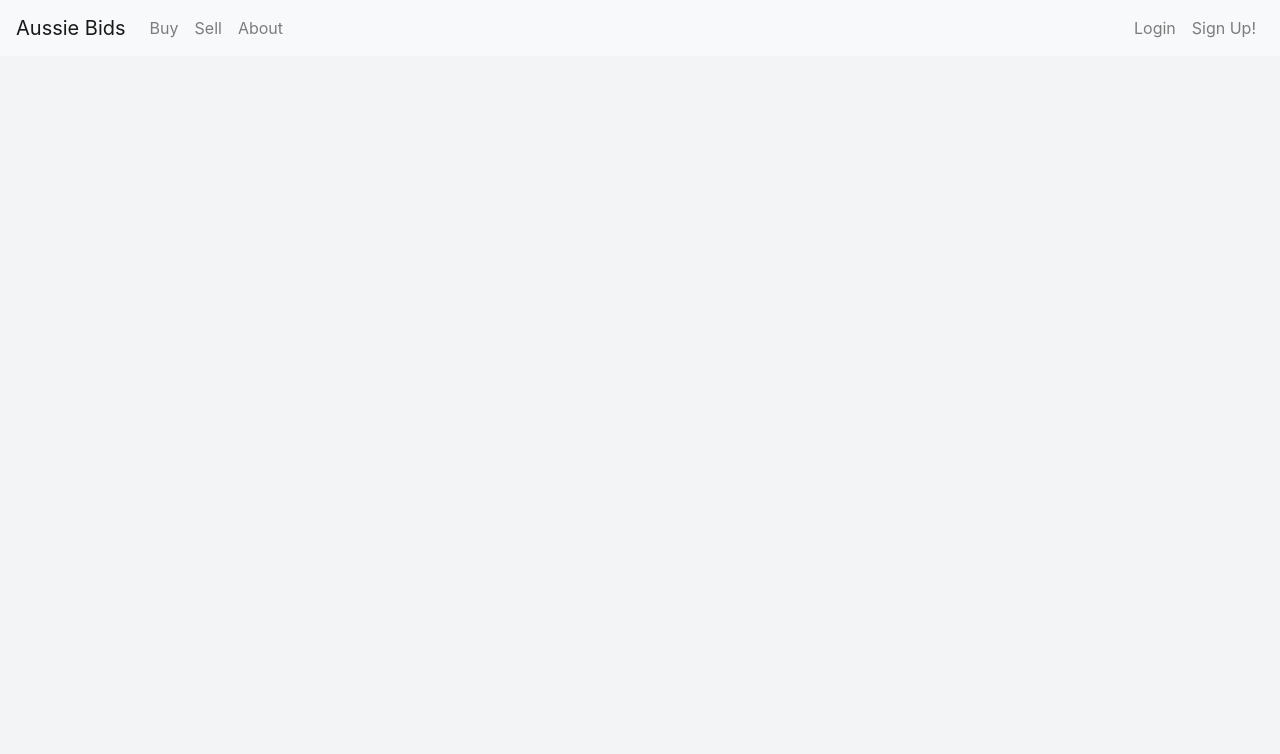
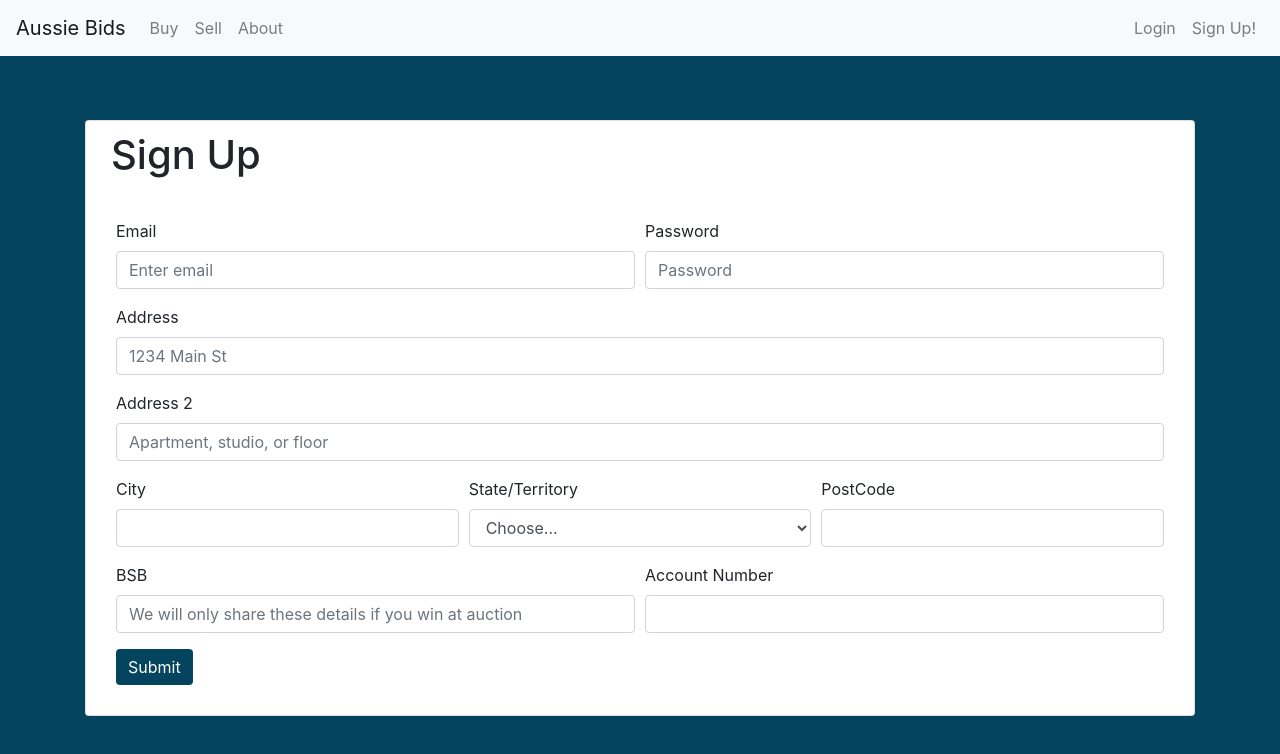
Before and after one commit to n3ih7/Oz-Property-Bids, a React (Create React App) app in the folder front-end/: page /signup in a window 1280 px wide. Shown: the top 754 px of the page. Built offline with nearby package versions, Linux system fonts and the light colour scheme.

Commit message:
signup page done

```diff
--- a/front-end/src/App.css
+++ b/front-end/src/App.css
@@ -1,5 +1,5 @@
 .App-background{
-  background-color: #f3f4f6;
+  background-color:#05445E;
   bottom:0;
   left: 0;
   top:0;
--- a/front-end/src/App.js
+++ b/front-end/src/App.js
@@ -4,6 +4,7 @@ import { withCookies } from 'react-cookie';
 import NavigationBar from './components/NavigationBar';
 import Home from './pages/Home';
 import Login from './pages/Login'
+import SignUp from './pages/SignUp';
 import 'bootstrap/dist/css/bootstrap.min.css';
 import './App.css';
 
@@ -14,11 +15,11 @@ class App extends Component{
     return(
       <Router>
         <div className="App-background">
-        <NavigationBar/>
+        <NavigationBar cookies = {this.props.cookies}/>
         <Switch>
           <Route exact path ="/"><Home cookies= {this.props.cookies} /></Route>
           <Route exact path ="/login" ><Login cookies= {this.props.cookies} /></Route>
-          <Route path ="/user/:id"></Route>
+          <Route exact path="/signup"><SignUp cookies = {this.props.cookies}/></Route>
         </Switch>
         </div>
       </Router>
--- a/front-end/src/components/NavigationBar.js
+++ b/front-end/src/components/NavigationBar.js
@@ -2,6 +2,31 @@ import React, {Component} from 'react';
 import {Nav, Navbar} from 'react-bootstrap';
 
 class NavigationBar extends Component{
+
+  constructor(props){
+    super(props);
+    this.cookies = this.props.cookies.cookies;
+
+    this.accountPage = this.accountPage.bind(this);
+  }
+
+  accountPage(){
+    if(this.cookies.authenticated === "true"){
+      return(
+        <Nav.Link className = "ml-auto" href="/account">My Account</Nav.Link>
+      );
+    }
+    else{
+      return(
+      <>
+        <Nav.Link className = "ml-auto" href="/login">Login</Nav.Link>
+        <Nav.Link href="/signup">Sign Up!</Nav.Link>
+      </>
+      );
+    }
+
+  }
+
   render(){
       return(
           <Navbar bg="light" variant="light">
@@ -10,8 +35,7 @@ class NavigationBar extends Component{
               <Nav.Link href="/buy">Buy</Nav.Link>
               <Nav.Link href="/sell">Sell</Nav.Link>
               <Nav.Link href="/about">About</Nav.Link>
-                <Nav.Link className = "ml-auto" href="/login">Login</Nav.Link>
-                <Nav.Link href="/signup">Sign Up!</Nav.Link>
+              {this.accountPage()}
             </Nav>
         </Navbar>
       );
--- a/front-end/src/pages/Home.css
+++ b/front-end/src/pages/Home.css
@@ -4,7 +4,7 @@
     background-repeat: no-repeat;
     background-position: center;
     width: 100%;
-    height: 300px;
+    height: 90%;
     z-index: 0;
     position: relative;
 }
--- a/front-end/src/pages/Login.css
+++ b/front-end/src/pages/Login.css
@@ -1,7 +1,3 @@
 .card-style{
-  margin: 0;
-  position: relative;
-  top: 30%;
-  -ms-transform: translateY(-50%);
-  transform: translateY(-50%);
+  margin-top: 2%;
 }
--- a/front-end/src/pages/Login.js
+++ b/front-end/src/pages/Login.js
@@ -17,6 +17,7 @@ class Login extends Component{
         }
 
         this.cookies = this.props.cookies;
+        this.cookies.set('authenticated', true, {path:'/'})
 
         this.username = React.createRef();
         this.password = React.createRef();
@@ -34,12 +35,13 @@ class Login extends Component{
 
         else if (this.state.loading === true){
             return(
-                <Spinner animation="border" role="status"></Spinner>
+                <Spinner animation="border" role="status" style={{marginTop:"20%"}}></Spinner>
             );
         }
 
         else if (this.state.authenticated === null && this.state.loading === false){
             return(
+            <Col md="6">
                 <Card>
                     <Card.Body>
                         <Card.Title>Login</Card.Title>
@@ -53,23 +55,25 @@ class Login extends Component{
                                 <Form.Label>Password</Form.Label>
                                 <Form.Control type="password" placeholder="Password" ref={this.password} />
                             </Form.Group>
-                        <Button variant="primary" type="submit" onClick = {this.handleSubmit} >
+                            <Button style={{background : "#05445E", border: "#05445E"}} type="submit" onClick = {this.handleSubmit} >
                                 Submit
                             </Button>
                         </Form>
                     </Card.Body>
-            </Card>);
+                </Card>
+            </Col>
+            );
         }
     };
 
     handleSubmit(){
 
         this.setState({
-            loading : false,
+            loading : true,
             username : this.username.current.value,
             password : this.password.current.value,
             authenticated: true,
-            redirect : true
+            redirect : false
         });
 
 
@@ -83,7 +87,6 @@ class Login extends Component{
         //             this.cookies.set('password', this.state.password ,{path:'/'});
         //             // this.cookies.set('token', response.data.token ,{path:'/'});
         //             this.cookies.set('authenticated', true ,{path:'/'});
-        //             history.pushState("/");
         //         }
         //     }
         // )
@@ -95,9 +98,7 @@ class Login extends Component{
 
             <Container className ="card-style">
                 <Row className="justify-content-md-center">
-                    <Col md="6">
                         {this.pageContent()}
-                    </Col>
                 </Row>
             </Container>
         );
--- /dev/null
+++ b/front-end/src/pages/SignUp.css
@@ -0,0 +1,3 @@
+.pageContent{
+    margin-top: 5%;
+}
--- a/front-end/src/pages/SignUp.js
+++ b/front-end/src/pages/SignUp.js
@@ -1,14 +1,154 @@
 import React, {Component} from 'react';
-import {Card, Container, Row, Col, Form, Button, Spinner} from 'react-bootstrap';
+import {Card, Container, Col, Row, Form, Button, Spinner} from 'react-bootstrap';
+import './SignUp.css';
 import {Redirect} from 'react-router-dom';
-// import './SignUp.css';
+import './SignUp.css';
 const axios = require('axios');
 
 class SignUp extends Component{
 
     constructor(props){
         super(props);
+
+        this.state = {
+            loading: false,
+            authenticated: null,
+            redirect: false
+        }
+
+        this.username = React.createRef();
+        this.password = React.createRef();
+        this.address1 = React.createRef();
+        this.address2 = React.createRef();
+        this.city = React.createRef();
+        this.territory = React.createRef();
+        this.postCode = React.createRef();
+        this.bsb = React.createRef();
+        this.accountNumber = React.createRef();
+
         this.cookies = this.props.cookies;
+
+        this.pageContent = this.pageContent.bind(this);
+        this.handleSubmit = this.handleSubmit.bind(this);
     }
 
+    pageContent(){
+        if (this.state.redirect === true){
+            return(
+                <Redirect to="/"/>
+            )
+        }
+        else if (this.state.loading === true){
+            return(
+                <Row className="justify-content-md-center">
+                <Spinner animation="border" role="status" style={{marginTop:"20%"}}></Spinner>
+                </Row>
+            );
+        }
+        else{
+            return(
+                <>
+                <Card style={{padding:'10px'}}>
+                    <Card.Title style ={{marginLeft:"15px"}}>
+                        <h1>Sign Up</h1>
+                    </Card.Title>
+                <Card.Body>
+                    <Form>
+                        <Form.Row>
+                            <Form.Group as={Col} controlId="formGridEmail">
+                            <Form.Label>Email</Form.Label>
+                            <Form.Control type="email" placeholder="Enter email" ref={this.username}/>
+                            </Form.Group>
+
+                            <Form.Group as={Col} controlId="formGridPassword">
+                            <Form.Label>Password</Form.Label>
+                            <Form.Control type="password" placeholder="Password" ref={this.password} />
+                            </Form.Group>
+                        </Form.Row>
+
+                        <Form.Group controlId="formGridAddress1">
+                            <Form.Label>Address</Form.Label>
+                            <Form.Control placeholder="1234 Main St" ref={this.address1} />
+                        </Form.Group>
+
+                        <Form.Group controlId="formGridAddress2">
+                            <Form.Label>Address 2</Form.Label>
+                            <Form.Control placeholder="Apartment, studio, or floor" ref={this.address2} />
+                        </Form.Group>
+
+                        <Form.Row>
+                            <Form.Group as={Col} controlId="formGridCity">
+                            <Form.Label>City</Form.Label>
+                            <Form.Control ref={this.city} />
+                            </Form.Group>
+
+                            <Form.Group as={Col} controlId="formGridState">
+                            <Form.Label>State/Territory</Form.Label>
+                            <Form.Control as="select" defaultValue="Choose..." ref={this.territory}>
+                                <option>Choose...</option>
+                                <option>NSW</option>
+                                <option>VIC</option>
+                                <option>QLD</option>
+                                <option>ACT</option>
+                                <option>TAS</option>
+                                <option>SA</option>
+                                <option>WA</option>
+                                <option>NT</option>
+                            </Form.Control>
+                            </Form.Group>
+
+                            <Form.Group as={Col} controlId="formGridZip" ref={this.postCode}>
+                            <Form.Label>PostCode</Form.Label>
+                            <Form.Control />
+                            </Form.Group>
+                        </Form.Row>
+
+                        <Form.Row>
+                            <Form.Group as={Col} controlId="formGridEmail">
+                            <Form.Label>BSB</Form.Label>
+                            <Form.Control placeholder="We will only share these details if you win at auction" ref={this.bsb} />
+                            </Form.Group>
+
+                            <Form.Group as={Col} controlId="formGridPassword" ref={this.accountNumber}>
+                            <Form.Label>Account Number</Form.Label>
+                            <Form.Control type="password" placeholder="" />
+                            </Form.Group>
+                        </Form.Row>
+
+                        <Button style={{background : "#05445E", border: "#05445E"}} type="submit" onClick = {this.handleSubmit}>
+                            Submit
+                        </Button>
+                    </Form>
+                </Card.Body>
+                </Card>
+                </>
+            );
+        }
+    }
+
+    handleSubmit(){
+
+        this.setState({
+            loading : true,
+            username : this.username.current.value,
+            password : this.password.current.value,
+            address1 : this.address1.current.value,
+            address2 : this.address2.current.value,
+            city : this.city.current.value,
+            territory : this.territory.current.value,
+            postCode : this.postCode .current.value,
+            bsb : this.bsb.current.value,
+            accountNumber : this.accountNumber.current.value,
+        });
+    }
+
+    render(){
+        return(
+            <Container className = "pageContent">
+                {this.pageContent()}
+            </Container>
+        );
+    }
 }
+
+export default SignUp;
```
Also changed, not shown: front-end/src/pages/Home.js (+2 -11 lines). Lines whose indentation alone changed are shown as unchanged.
